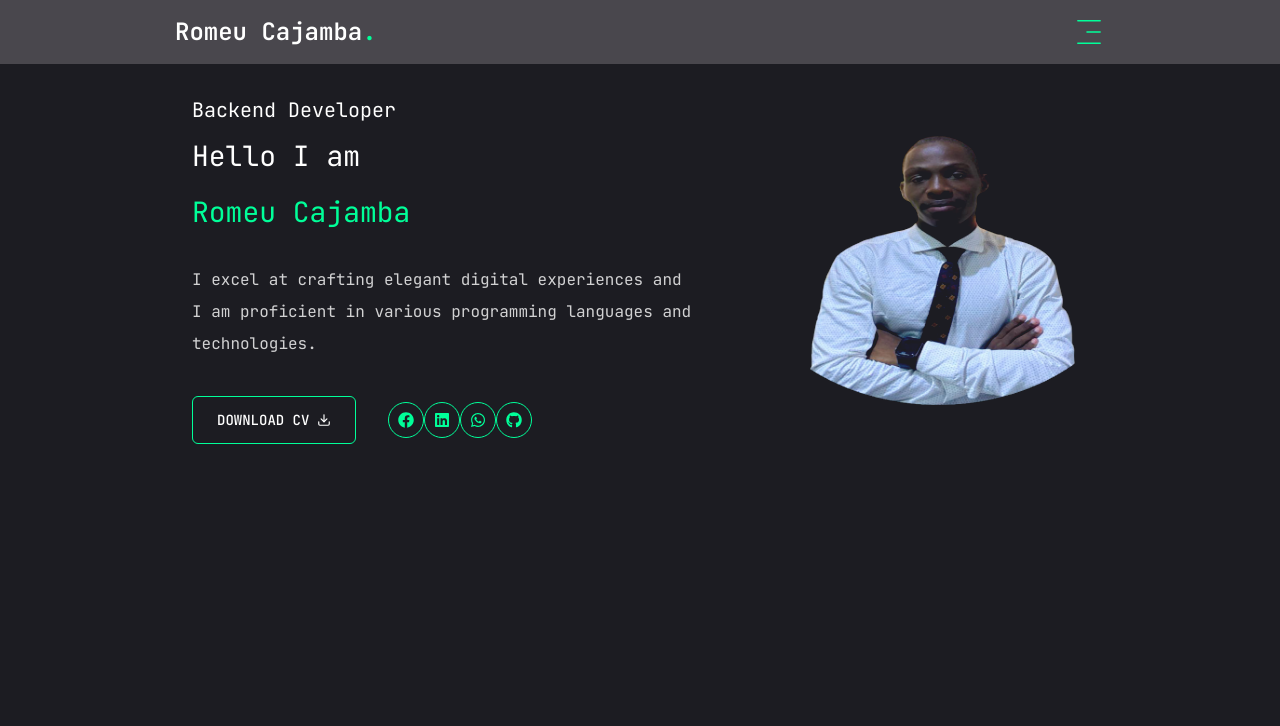
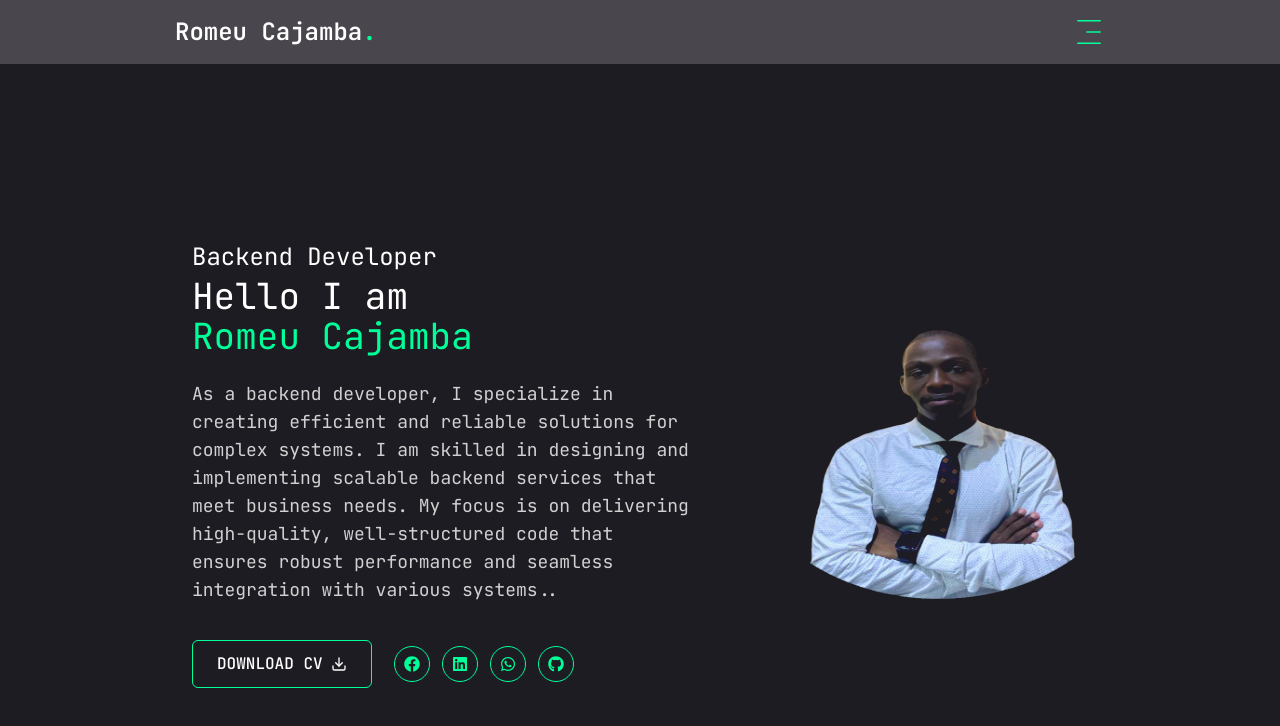
Before and after one commit to romeucajamba/portfolio_Cajamba, a Next.js app: page / in a window 1280 px wide. Shown: the top 726 px of the page. Built offline with nearby package versions, Linux system fonts and the light colour scheme.

Commit message:
feat:content

```diff
--- a/src/app/page.tsx
+++ b/src/app/page.tsx
@@ -5,29 +5,32 @@ import Photo from "../components/Photo";
 
 export default function Home() {
   return (
-    <section className="h-full">
-      <div className="container mx-auto h-full px-4 sm:px-6 lg:px-8 ">
+    <section className="h-screen flex items-center">
+      <div className="container mx-auto px-4 sm:px-6 lg:px-8">
         {/* Flex layout that is column on small screens and row on larger screens */}
-        <div className="flex flex-col md:flex-row items-center justify-between md:pt-8 md:pb-24 space-y-8 md:space-y-0 md:space-x-8">
+        <div className="flex flex-col md:flex-row items-center justify-between space-y-8 md:space-y-0 md:space-x-8">
           <div className="text-center md:text-left order-2 md:order-none">
-            <span className="text-xl">Backend Developer</span>
-            <h1 className="text-[28px] mb-6">
+            <span className="text-lg md:text-xl lg:text-2xl">Backend Developer</span>
+            <h1 className="text-2xl md:text-3xl lg:text-4xl mb-6">
               Hello I am
-              <br/><span className="text-accent">Romeu Cajamba</span>
+              <br/><span className="text-accent text-2xl md:text-3xl lg:text-4xl">Romeu Cajamba</span>
             </h1>
 
-            <p className="max-w-[500px] mb-9 text-white/80">
-              I excel at crafting elegant digital experiences and
-              I am proficient in various programming languages and technologies.
+            <p className="text-sm md:text-base lg:text-lg max-w-[500px] mb-9 text-white/80">
+              As a backend developer, I specialize in creating efficient and reliable solutions
+              for complex systems. I am skilled in designing and implementing scalable backend
+              services that meet business needs. My focus is on delivering high-quality,
+              well-structured code that ensures robust performance and seamless integration
+              with various systems..
             </p>
 
             <div className="flex flex-col md:flex-row items-center gap-8">
-              <Button className="uppercase flex items-center gap-2 bg-transparent border-accent" size="md" variant="outline">
+              <Button className="uppercase flex items-center gap-2 bg-transparent border-accent text-sm md:text-base" size="md" variant="outline">
                   <span>Download CV</span>
                   <FiDownload/>
               </Button>
 
-              <div className="flex sm:flex-col md:flex-row xl:flex-row gap-4 mb-8 md:mb-0 w-40">
+              <div className="flex sm:flex-col md:flex-row sm:items-center sm:justify-center  xl:flex-row gap-4 mb-8 md:mb-0 w-40 ">
                 <Socials/>
               </div>
             </div>
--- a/src/components/Socials.tsx
+++ b/src/components/Socials.tsx
@@ -11,7 +11,7 @@ const socials = [
 
 const Socials = () => {
   return (
-    <div className='flex sm:flex-col md:flex-row xl:flex-row'>
+    <div className='flex sm:flex-col md:flex-row sm:justify-center sm:items-center xl:flex-row w-48 gap-3'>
         {socials.map(social => (
           <a
             key={social.path}
```
Also changed, not shown: public/romeu.jpeg (deleted).
